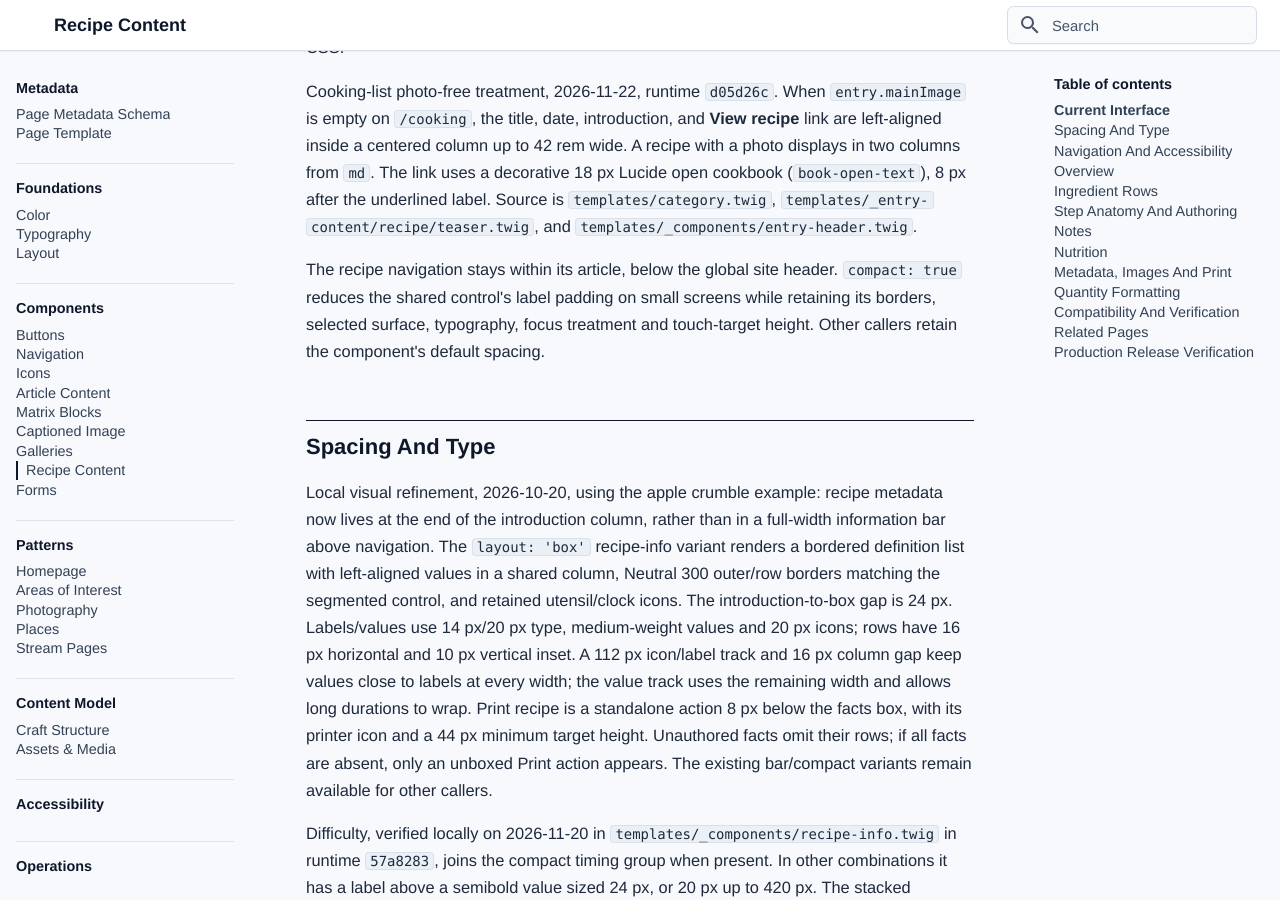
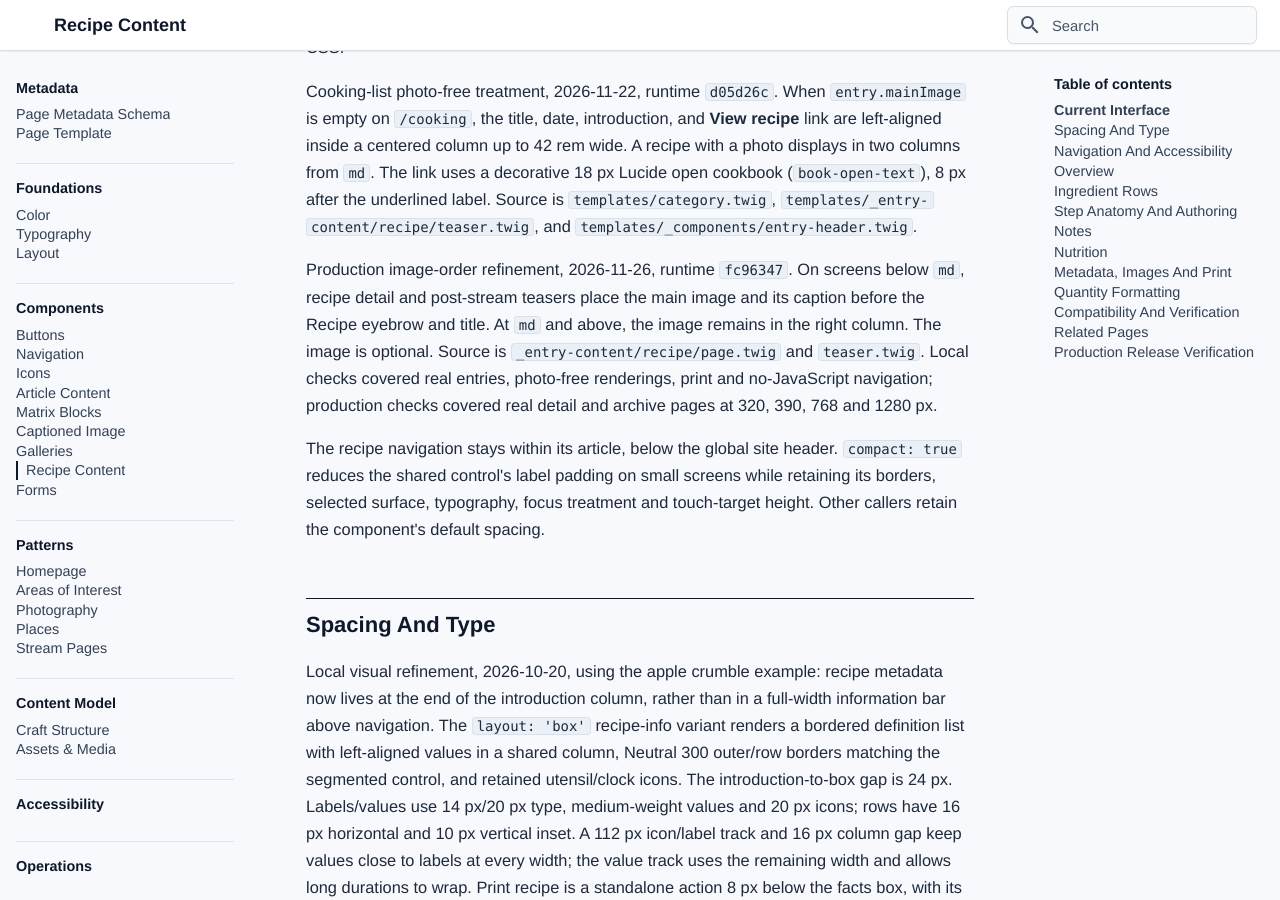
Before and after one commit to bentilden/Design-System, an MkDocs documentation site: the page built from docs/components/recipe-content.md, in a window 1280 px wide and 900 px high, scrolled down 1332 px. Built offline with MkDocs 1.6.1 and Material for MkDocs 9.7.7, drawn with Linux system fonts in a browser that asks for light colours; some web fonts are replaced.

Commit message:
Document mobile recipe image order

```diff
--- a/docs/components/recipe-content.md
+++ b/docs/components/recipe-content.md
@@ -60,6 +60,8 @@ Ingredient grouping shipped on 2026-11-20 in runtime `e34faba`. `templates/_entr
 Cooking-list introduction refinement, 2026-10-20: the teaser renders native `entry.introduction` inside a block wrapper, allowing authored rich-text paragraphs to inherit their intended styling instead of being moved outside an invalid nested paragraph. It uses normal-weight Neutral 700 text at 16/28 px on phones and 18/32 px from `md`, with 12 px between successive paragraphs and no extra first/last child margins. This matches the recipe introduction’s reading rhythm; teaser titles, dates, image layout and View recipe link retain their existing treatment. Evidence: local uncommitted `teaser.twig` and generated CSS.
 
 Cooking-list photo-free treatment, 2026-11-22, runtime `d05d26c`. When `entry.mainImage` is empty on `/cooking`, the title, date, introduction, and **View recipe** link are left-aligned inside a centered column up to 42 rem wide. A recipe with a photo displays in two columns from `md`. The link uses a decorative 18 px Lucide open cookbook (`book-open-text`), 8 px after the underlined label. Source is `templates/category.twig`, `templates/_entry-content/recipe/teaser.twig`, and `templates/_components/entry-header.twig`.
+
+Production image-order refinement, 2026-11-26, runtime `fc96347`. On screens below `md`, recipe detail and post-stream teasers place the main image and its caption before the Recipe eyebrow and title. At `md` and above, the image remains in the right column. The image is optional. Source is `_entry-content/recipe/page.twig` and `teaser.twig`. Local checks covered real entries, photo-free renderings, print and no-JavaScript navigation; production checks covered real detail and archive pages at 320, 390, 768 and 1280 px.
 
 The recipe navigation stays within its article, below the global site header. `compact: true` reduces the shared control's label padding on small screens while retaining its borders, selected surface, typography, focus treatment and touch-target height. Other callers retain the component's default spacing.
 
```
